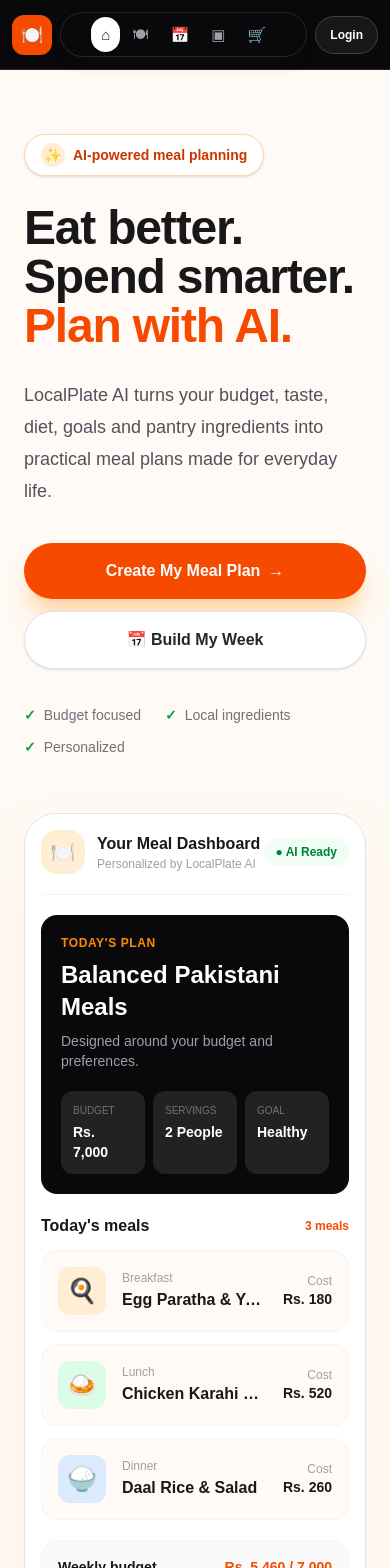
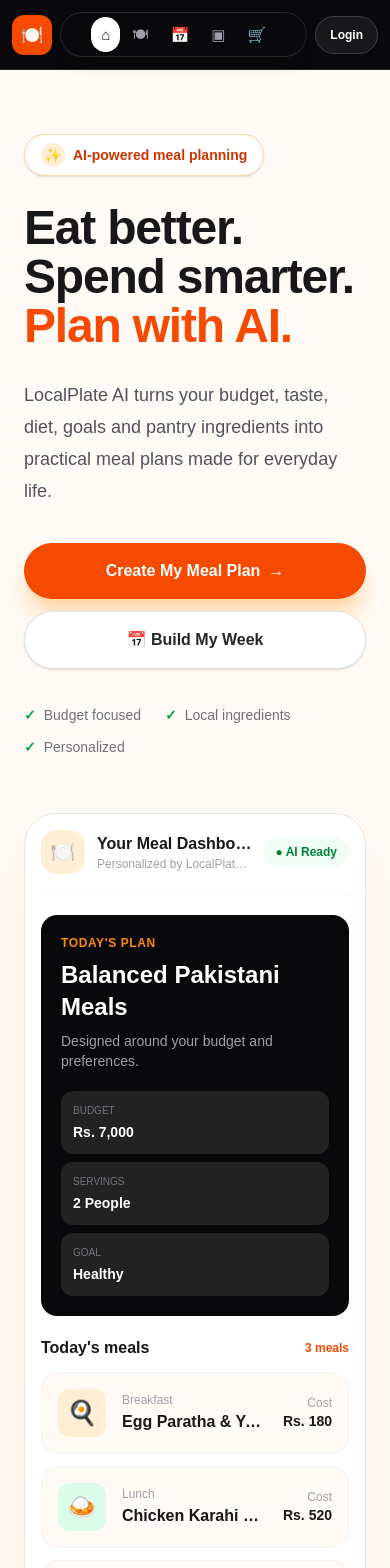
Before and after one commit to zeerankers07-lab/localplate-ai, a Next.js app: page / in a window 390 px wide. Shown: the top 1568 px of the page. Built offline with nearby package versions, Linux system fonts and the light colour scheme; no server answers.

Commit message:
Update shopping list UI

```diff
--- a/app/page.tsx
+++ b/app/page.tsx
@@ -1,6 +1,6 @@
 export default function Home() {
   return (
-    <main className="min-h-screen overflow-hidden bg-[#fffaf5] text-zinc-900">
+    <main className="min-h-screen bg-[#fffaf5] text-zinc-900">
 
       {/* =========================================================
           HERO
@@ -13,7 +13,7 @@ export default function Home() {
 
         <div className="pointer-events-none absolute right-0 top-0 -z-10 h-[30rem] w-[30rem] rounded-full bg-amber-100/40 blur-3xl" />
 
-        <div className="mx-auto grid max-w-7xl items-center gap-14 px-6 pb-20 pt-16 md:px-12 md:pb-28 md:pt-24 lg:grid-cols-[0.95fr_1.05fr]">
+        <div className="mx-auto grid min-w-0 max-w-7xl items-center gap-14 px-6 pb-20 pt-16 md:px-12 md:pb-28 md:pt-24 lg:grid-cols-[0.95fr_1.05fr]">
 
           {/* LEFT */}
 
@@ -84,7 +84,7 @@ export default function Home() {
               HERO PRODUCT PREVIEW
           ====================================================== */}
 
-          <div className="relative">
+          <div className="relative min-w-0 w-full">
 
             {/* Floating notification */}
 
@@ -108,31 +108,31 @@ export default function Home() {
 
             {/* Main dashboard */}
 
-            <div className="relative rounded-[2rem] border border-zinc-200 bg-white p-4 shadow-2xl shadow-orange-100 md:p-6">
+            <div className="relative box-border w-full min-w-0 max-w-full rounded-[2rem] border border-zinc-200 bg-white p-4 shadow-2xl shadow-orange-100 md:p-6">
 
               {/* Dashboard header */}
 
-              <div className="flex items-center justify-between border-b border-zinc-100 pb-5">
+              <div className="flex min-w-0 items-center justify-between gap-3 border-b border-zinc-100 pb-5">
 
-                <div className="flex items-center gap-3">
+                <div className="flex min-w-0 items-center gap-3">
 
-                  <div className="flex h-11 w-11 items-center justify-center rounded-2xl bg-orange-100 text-xl">
+                  <div className="flex h-11 w-11 shrink-0 items-center justify-center rounded-2xl bg-orange-100 text-xl">
                     🍽️
                   </div>
 
-                  <div>
-                    <p className="font-bold">
+                  <div className="min-w-0">
+                    <p className="truncate font-bold">
                       Your Meal Dashboard
                     </p>
 
-                    <p className="text-xs text-zinc-400">
+                    <p className="truncate text-xs text-zinc-400">
                       Personalized by LocalPlate AI
                     </p>
                   </div>
 
                 </div>
 
-                <div className="rounded-full bg-green-50 px-3 py-1.5 text-xs font-bold text-green-700">
+                <div className="shrink-0 rounded-full bg-green-50 px-3 py-1.5 text-xs font-bold text-green-700">
                   ● AI Ready
                 </div>
 
@@ -140,58 +140,58 @@ export default function Home() {
 
               {/* Profile */}
 
-              <div className="mt-5 rounded-2xl bg-zinc-950 p-5 text-white">
+              <div className="mt-5 min-w-0 rounded-2xl bg-zinc-950 p-5 text-white">
 
-                <div className="flex items-start justify-between gap-5">
+                <div className="flex min-w-0 items-start justify-between gap-5">
 
-                  <div>
+                  <div className="min-w-0 flex-1">
                     <p className="text-xs font-semibold uppercase tracking-wider text-orange-400">
                       Today&apos;s plan
                     </p>
 
-                    <h2 className="mt-2 text-2xl font-bold">
+                    <h2 className="mt-2 break-words text-2xl font-bold">
                       Balanced Pakistani Meals
                     </h2>
 
-                    <p className="mt-2 text-sm text-zinc-400">
+                    <p className="mt-2 break-words text-sm text-zinc-400">
                       Designed around your budget and preferences.
                     </p>
                   </div>
 
-                  <div className="hidden text-4xl sm:block">
+                  <div className="hidden shrink-0 text-4xl sm:block">
                     🥘
                   </div>
 
                 </div>
 
-                <div className="mt-5 grid grid-cols-3 gap-2">
+                <div className="mt-5 grid min-w-0 grid-cols-1 gap-2 sm:grid-cols-3">
 
-                  <div className="rounded-xl bg-white/10 p-3">
+                  <div className="min-w-0 rounded-xl bg-white/10 p-3">
                     <p className="text-[10px] uppercase text-zinc-500">
                       Budget
                     </p>
 
-                    <p className="mt-1 text-sm font-bold">
+                    <p className="mt-1 truncate text-sm font-bold">
                       Rs. 7,000
                     </p>
                   </div>
 
-                  <div className="rounded-xl bg-white/10 p-3">
+                  <div className="min-w-0 rounded-xl bg-white/10 p-3">
                     <p className="text-[10px] uppercase text-zinc-500">
                       Servings
                     </p>
 
-                    <p className="mt-1 text-sm font-bold">
+                    <p className="mt-1 truncate text-sm font-bold">
                       2 People
                     </p>
                   </div>
 
-                  <div className="rounded-xl bg-white/10 p-3">
+                  <div className="min-w-0 rounded-xl bg-white/10 p-3">
                     <p className="text-[10px] uppercase text-zinc-500">
                       Goal
                     </p>
 
-                    <p className="mt-1 text-sm font-bold">
+                    <p className="mt-1 truncate text-sm font-bold">
                       Healthy
                     </p>
                   </div>
@@ -201,14 +201,14 @@ export default function Home() {
 
               {/* Meals */}
 
-              <div className="mt-5">
+              <div className="mt-5 min-w-0">
 
-                <div className="flex items-center justify-between">
+                <div className="flex items-center justify-between gap-3">
                   <h3 className="font-bold">
                     Today&apos;s meals
                   </h3>
 
-                  <span className="text-xs font-semibold text-orange-600">
+                  <span className="shrink-0 text-xs font-semibold text-orange-600">
                     3 meals
                   </span>
                 </div>
@@ -217,7 +217,7 @@ export default function Home() {
 
                   {/* Breakfast */}
 
-                  <div className="flex items-center gap-4 rounded-2xl border border-zinc-100 bg-[#fffaf5] p-4">
+                  <div className="flex min-w-0 items-center gap-4 rounded-2xl border border-zinc-100 bg-[#fffaf5] p-4">
 
                     <div className="flex h-12 w-12 shrink-0 items-center justify-center rounded-xl bg-orange-100 text-2xl">
                       🍳
@@ -233,7 +233,7 @@ export default function Home() {
                       </p>
                     </div>
 
-                    <div className="text-right">
+                    <div className="shrink-0 text-right">
                       <p className="text-xs text-zinc-400">
                         Cost
                       </p>
@@ -247,7 +247,7 @@ export default function Home() {
 
                   {/* Lunch */}
 
-                  <div className="flex items-center gap-4 rounded-2xl border border-zinc-100 bg-[#fffaf5] p-4">
+                  <div className="flex min-w-0 items-center gap-4 rounded-2xl border border-zinc-100 bg-[#fffaf5] p-4">
 
                     <div className="flex h-12 w-12 shrink-0 items-center justify-center rounded-xl bg-green-100 text-2xl">
                       🍛
@@ -263,7 +263,7 @@ export default function Home() {
                       </p>
                     </div>
 
-                    <div className="text-right">
+                    <div className="shrink-0 text-right">
                       <p className="text-xs text-zinc-400">
                         Cost
                       </p>
@@ -277,7 +277,7 @@ export default function Home() {
 
                   {/* Dinner */}
 
-                  <div className="flex items-center gap-4 rounded-2xl border border-zinc-100 bg-[#fffaf5] p-4">
+                  <div className="flex min-w-0 items-center gap-4 rounded-2xl border border-zinc-100 bg-[#fffaf5] p-4">
 
                     <div className="flex h-12 w-12 shrink-0 items-center justify-center rounded-xl bg-blue-100 text-2xl">
                       🍚
@@ -293,7 +293,7 @@ export default function Home() {
                       </p>
                     </div>
 
-                    <div className="text-right">
+                    <div className="shrink-0 text-right">
                       <p className="text-xs text-zinc-400">
                         Cost
                       </p>
@@ -310,9 +310,9 @@ export default function Home() {
 
               {/* Budget */}
 
-              <div className="mt-5 rounded-2xl border border-zinc-100 bg-zinc-50 p-4">
+              <div className="mt-5 min-w-0 rounded-2xl border border-zinc-100 bg-zinc-50 p-4">
 
-                <div className="flex items-center justify-between text-sm">
+                <div className="flex flex-wrap items-center justify-between gap-2 text-sm">
                   <span className="font-semibold">
                     Weekly budget
                   </span>
@@ -326,7 +326,7 @@ export default function Home() {
                   <div className="h-full w-[78%] rounded-full bg-orange-600" />
                 </div>
 
-                <div className="mt-2 flex justify-between text-xs text-zinc-400">
+                <div className="mt-2 flex flex-wrap justify-between gap-2 text-xs text-zinc-400">
                   <span>Used 78%</span>
                   <span>Rs. 1,540 remaining</span>
                 </div>
@@ -904,21 +904,21 @@ export default function Home() {
 
             {/* Week cards */}
 
-            <div className="rounded-[2rem] border border-orange-100 bg-white p-5 shadow-xl shadow-orange-100 md:p-7">
+            <div className="min-w-0 rounded-[2rem] border border-orange-100 bg-white p-5 shadow-xl shadow-orange-100 md:p-7">
 
-              <div className="flex items-center justify-between border-b border-zinc-100 pb-5">
+              <div className="flex min-w-0 items-center justify-between gap-3 border-b border-zinc-100 pb-5">
 
-                <div>
+                <div className="min-w-0">
                   <p className="text-xs font-semibold uppercase tracking-wider text-orange-600">
                     Weekly plan
                   </p>
 
-                  <h3 className="mt-1 text-xl font-bold">
+                  <h3 className="mt-1 truncate text-xl font-bold">
                     This week&apos;s meals
                   </h3>
                 </div>
 
-                <span className="rounded-full bg-green-50 px-3 py-1.5 text-xs font-bold text-green-700">
+                <span className="shrink-0 rounded-full bg-green-50 px-3 py-1.5 text-xs font-bold text-green-700">
                   Budget OK
                 </span>
 
@@ -936,7 +936,7 @@ export default function Home() {
                 ].map(([day, lunch, dinner]) => (
                   <div
                     key={day}
-                    className="rounded-2xl border border-zinc-100 p-4"
+                    className="min-w-0 rounded-2xl border border-zinc-100 p-4"
                   >
 
                     <div className="flex items-center justify-between">
@@ -949,11 +949,11 @@ export default function Home() {
                       </span>
                     </div>
 
-                    <p className="mt-3 text-sm text-zinc-600">
+                    <p className="mt-3 truncate text-sm text-zinc-600">
                       {lunch}
                     </p>
 
-                    <p className="mt-2 text-sm font-semibold text-zinc-800">
+                    <p className="mt-2 truncate text-sm font-semibold text-zinc-800">
                       {dinner}
                     </p>
 
@@ -962,7 +962,7 @@ export default function Home() {
 
               </div>
 
-              <div className="mt-5 flex items-center justify-between rounded-2xl bg-zinc-50 p-4">
+              <div className="mt-5 flex flex-wrap items-center justify-between gap-4 rounded-2xl bg-zinc-50 p-4">
 
                 <div>
                   <p className="text-xs text-zinc-400">
```
